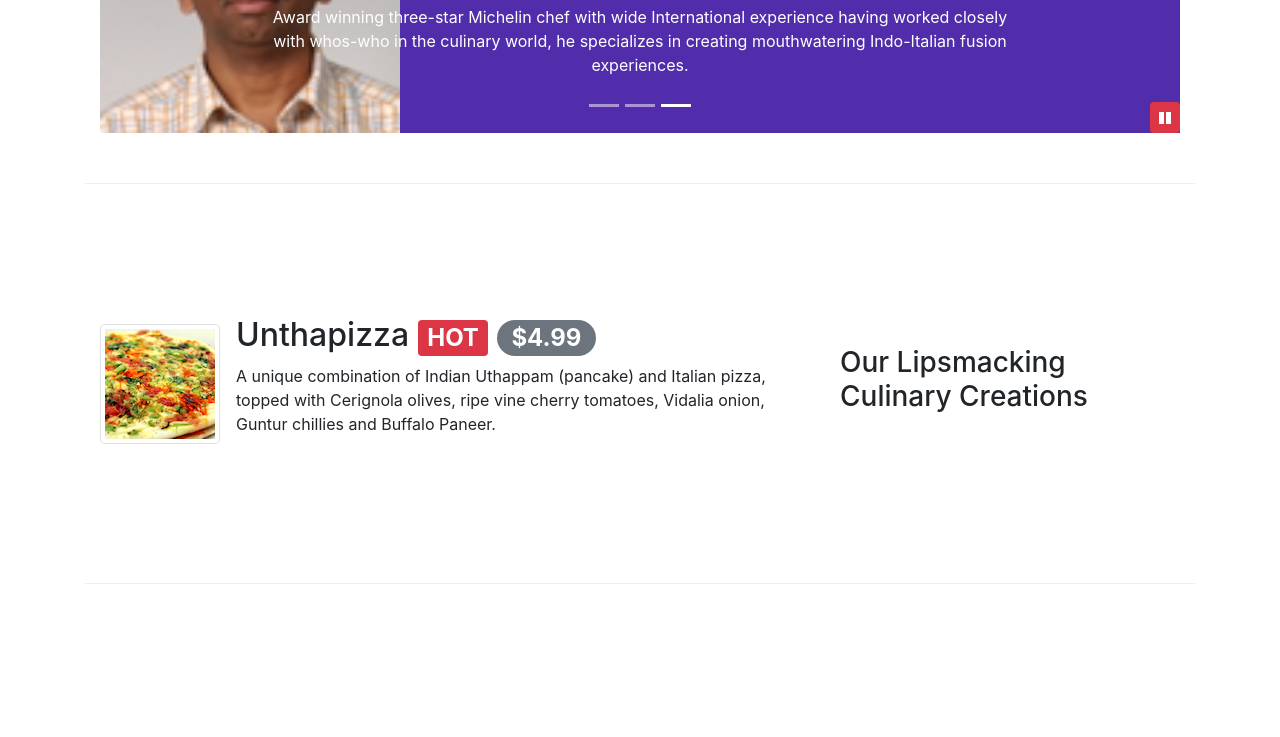
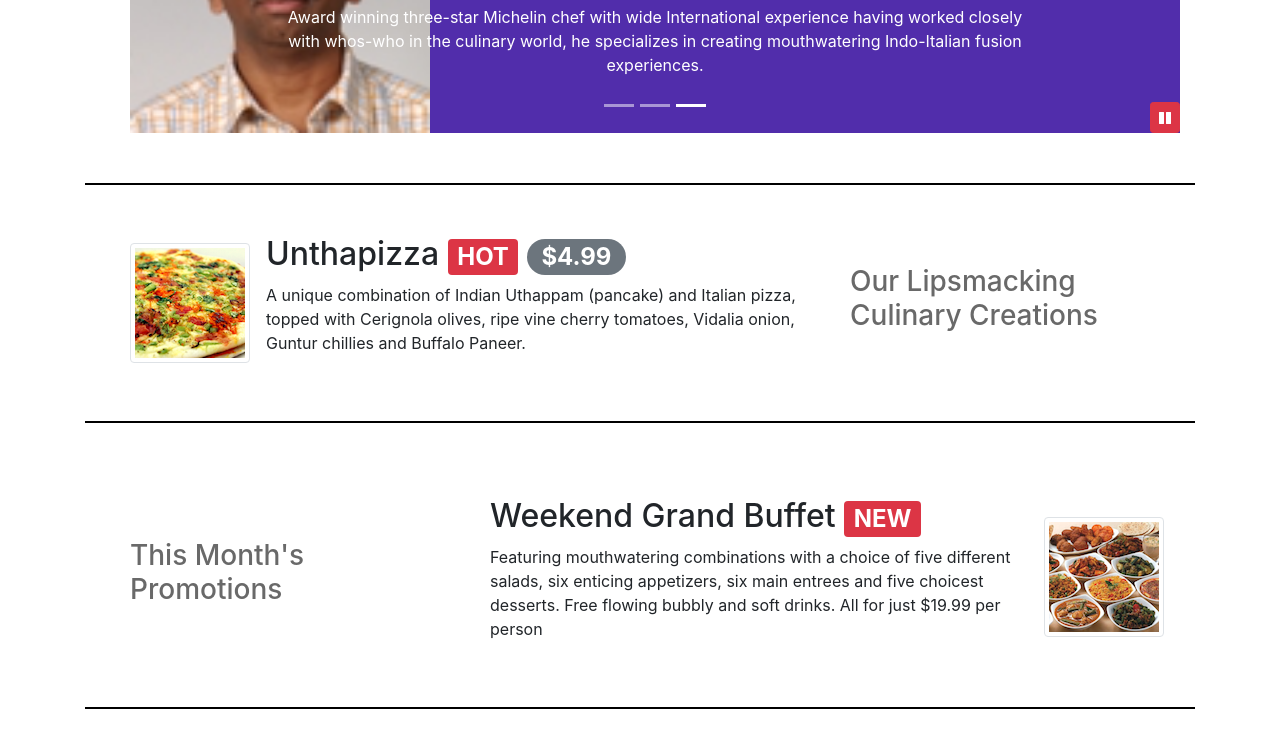
Before and after one commit to chauhanad1/Full_stack, a website: page index.html in a window 1280 px wide. Shown: the part 551-1288 px from the top of the page. Drawn offline with nearby package versions, Linux system fonts and the light colour scheme.

Commit message:
css sass

```diff
--- a/index.html
+++ b/index.html
@@ -12,7 +12,7 @@
     <link rel="stylesheet" href="node_modules/font-awesome/css/font-awesome.min.css">
     <link rel="stylesheet" href="node_modules/bootstrap-social/bootstrap-social.css">
 
-    <link rel="stylesheet" href="css/styles.css">
+    <link rel="stylesheet" href="css/styles-old.css">
     <title>Ristorante Con Fusion</title>
 </head>
 
--- a/package.json
+++ b/package.json
@@ -6,12 +6,14 @@
   "scripts": {
     "start": "npm run lite",
     "test": "echo \"Error: no test specified\" && exit 1",
-    "lite": "lite-server"
+    "lite": "lite-server",
+    "scss": "node-sass -o css/ css/"
   },
   "author": "",
   "license": "ISC",
   "devDependencies": {
-    "lite-server": "^2.3.0"
+    "lite-server": "^2.3.0",
+    "node-sass": "^4.12.0"
   },
   "dependencies": {
     "bootstrap": "^4.3.1",
```
Also changed, not shown: css/styles.css (deleted), css/styles.scss (added), 1 other file.
